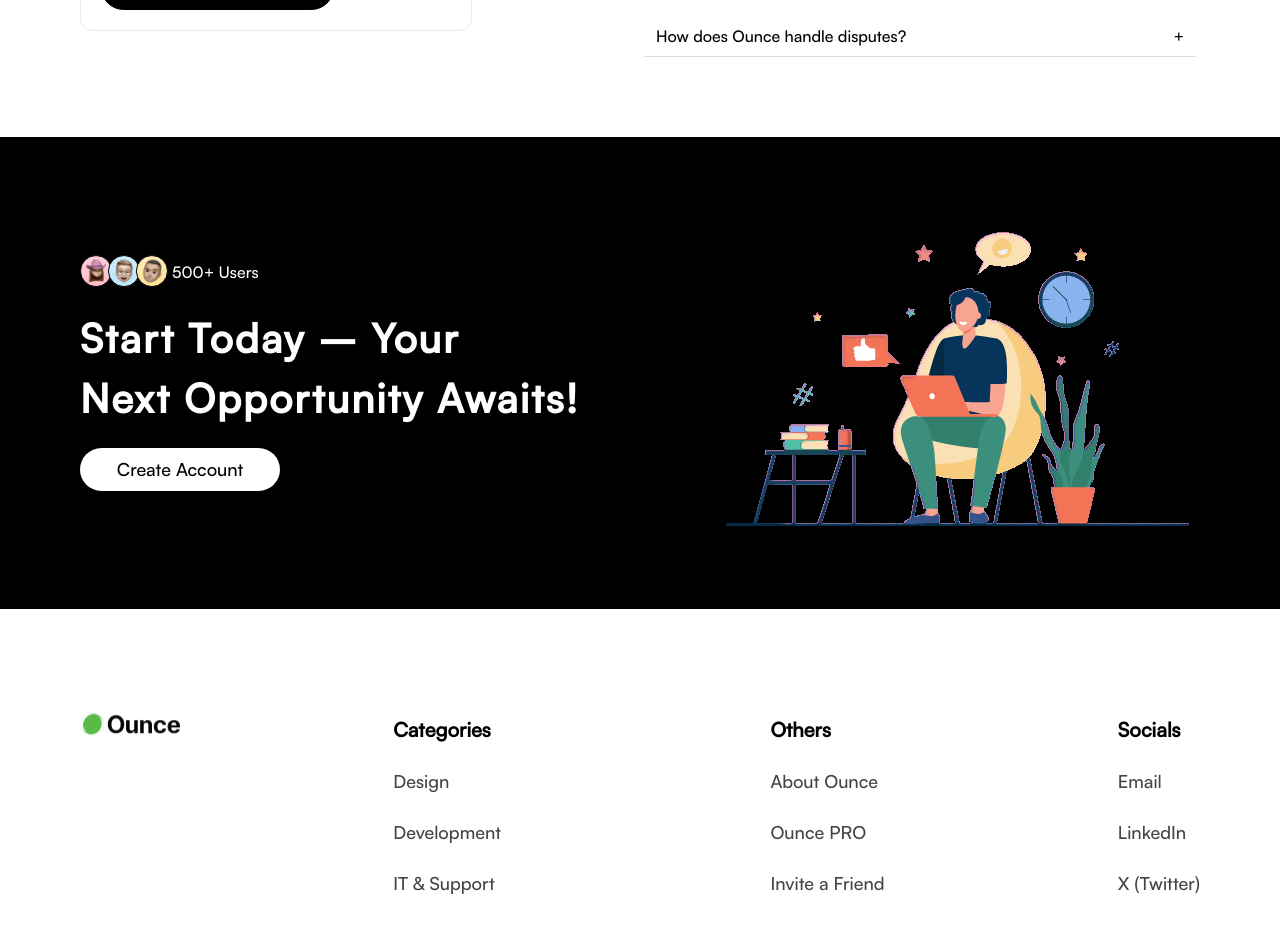
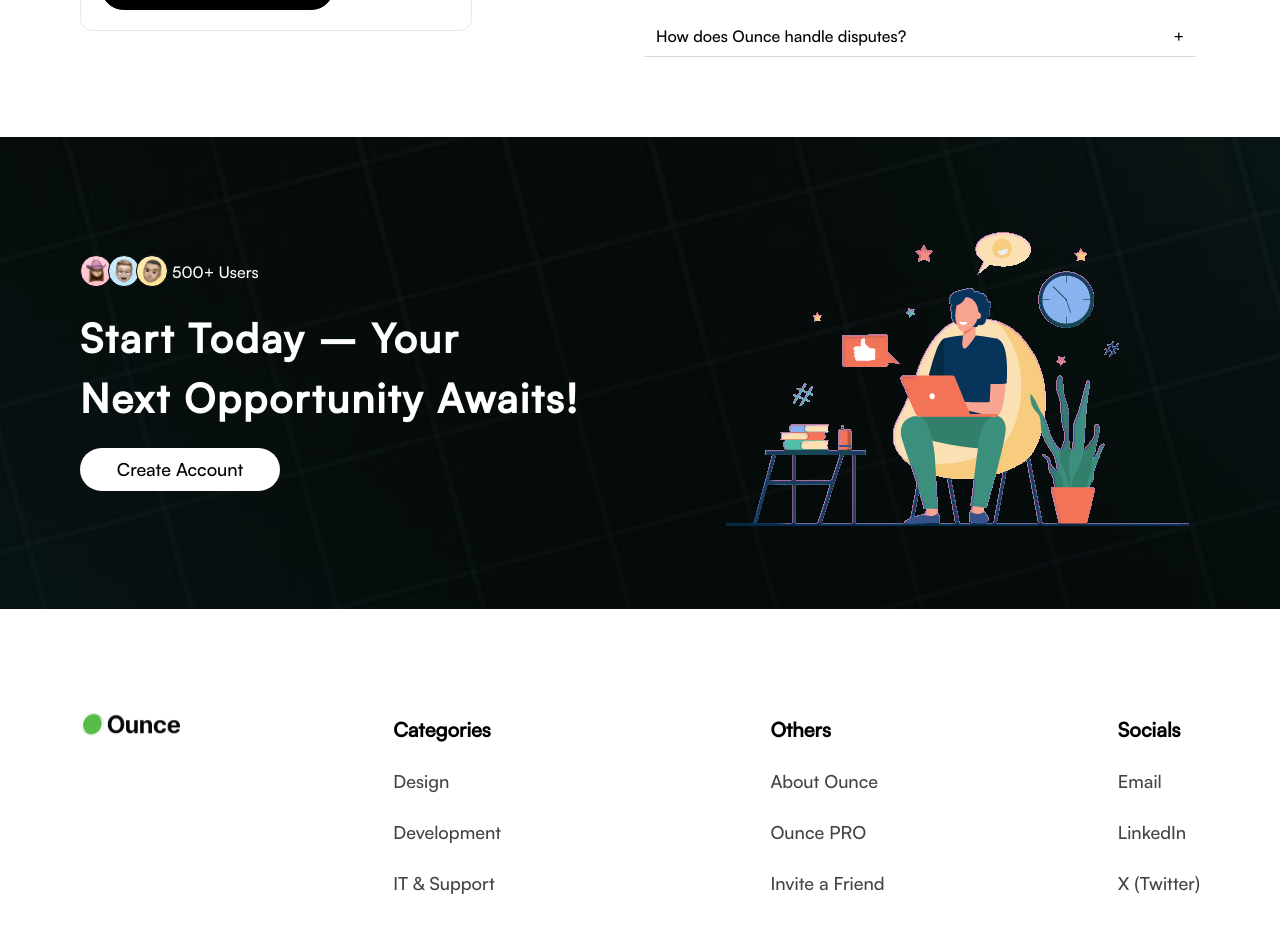
Before and after one commit to isaacrobert33/Tryounce_frontend, a React (Vite) app: page / in a window 1280 px wide. Shown: the part 4900-5825 px from the top of the page. Built offline with nearby package versions, Linux system fonts and the light colour scheme; grey boxes are pictures that could not be loaded.

Commit message:
fix bg for how it works section

```diff
--- a/src/assets/pngs/index.ts
+++ b/src/assets/pngs/index.ts
@@ -2,3 +2,4 @@
 export { default as HowItWorks01 } from "./howitworks_img01.png";
 export { default as HowItWorks02 } from "./howitworks_img02.png";
 export { default as HowItWorks03 } from "./howitworks_img03.png";
+export { default as HowItWorksBg } from "./hot_it_works_bg.png";
--- a/src/pages/Home/Home.tsx
+++ b/src/pages/Home/Home.tsx
@@ -1,7 +1,7 @@
 import { HomePageVideo } from "../../assets/videos/index";
 import { GifImg } from "../../assets/gif/index";
 import { UsersIcon } from "../../assets/svgs/index";
-import { JobPageScreenShot } from "../../assets/pngs/index";
+import { HowItWorksBg, JobPageScreenShot } from "../../assets/pngs/index";
 import {
   FAQs,
   Footer,
@@ -56,7 +56,10 @@
 
       <FAQs />
 
-      <section className="container bg-black py-20">
+      <section
+        className="container bg-center bg-cover py-20"
+        style={{ backgroundImage: `url(${HowItWorksBg})` }}
+      >
         <div className="flex flex-col items-start gap-10 lg:flex-row lg:items-center lg:justify-between">
           <div className="flex flex-col gap-5 ">
             <div className="flex items-center gap-1">
```
Also changed, not shown: src/assets/pngs/hot_it_works_bg.png (added).
